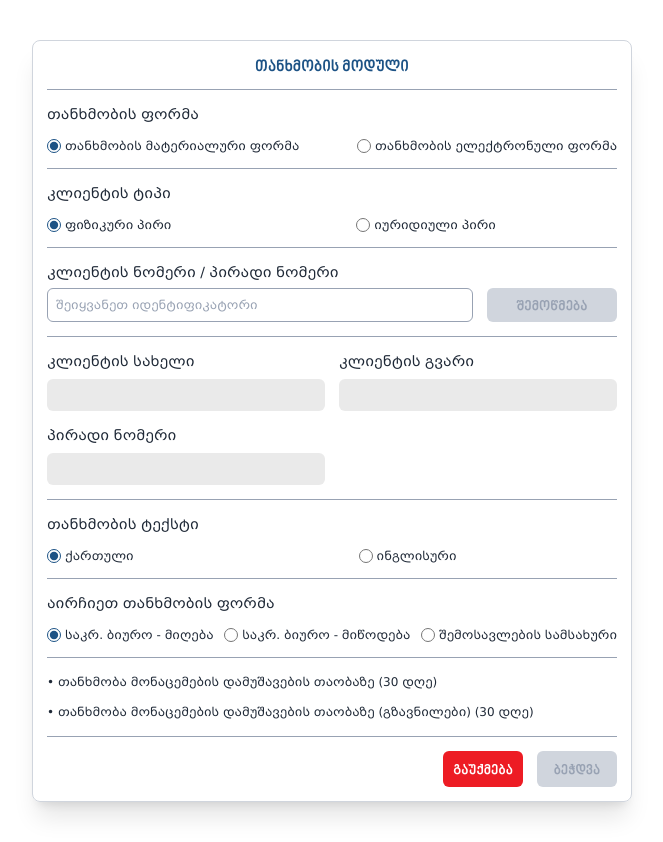
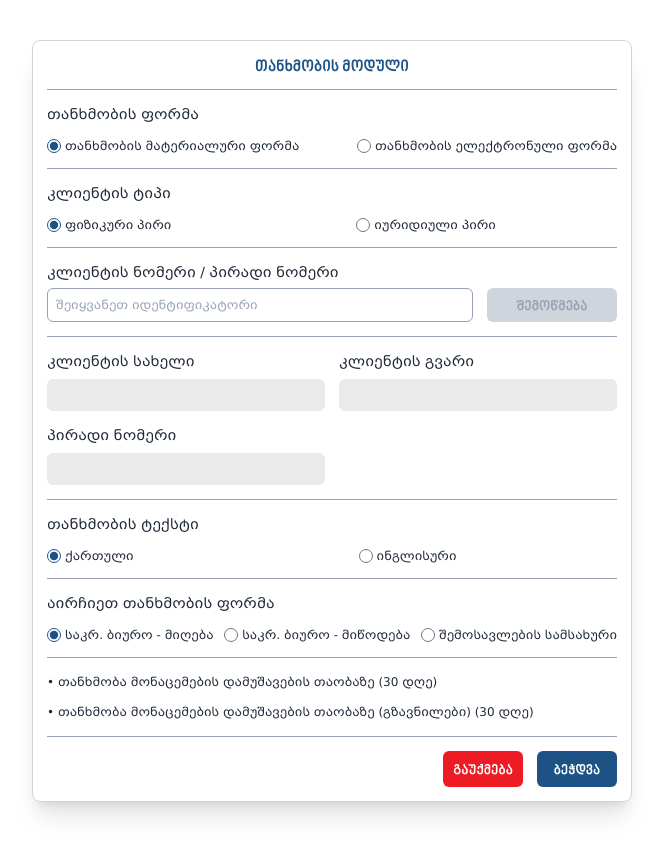
Before and after one commit to Gandobilis/catru, a Vue app: page / in a window 1280 px wide. Shown: the whole page, without its empty margins (308-971 px from the left). Built offline with nearby package versions, Linux system fonts and the light colour scheme.

Commit message:
შევსების შემდეგ ვალიდაცია დასამეტებელია.

```diff
--- a/src/composables/useUser.js
+++ b/src/composables/useUser.js
@@ -114,6 +114,13 @@ export default function useUser() {
         phoneNumber: undefined
     })
 
+    const disabled = computed(() => {
+
+    })
+    const disabledLeg = computed(() => {
+
+    })
+
     const formLang = ref('GE');
     const selectFormType = ref('CB-REC');
     const selectFormTypeLeg = ref('CB-REC');
@@ -174,8 +181,8 @@ export default function useUser() {
         notification,
         editable,
         handleClick,
-        // isNewUserValid,
-        // is_NewUserValid,
+        disabled,
+        disabledLeg,
         success
     };
 }
--- a/src/views/AgreementModule.vue
+++ b/src/views/AgreementModule.vue
@@ -18,8 +18,8 @@ const {
   notification,
   editable,
   handleClick,
-  // isNewUserValid,
-  // is_NewUserValid,
+  disabled,
+  disabledLeg,
   success
 } = useUser()
 </script>
@@ -311,18 +311,20 @@ const {
 
         <button v-if="formType === 'MT'"
                 class="send-print-button"
-                     :disabled="!user"
+                :disabled="disabled"
                 @click="handleClick"
                 v-text="'ბეჭდვა'"
         />
         <router-link v-else
                      to="/verify"
-        ><button
+        >
+          <button
               class="send-print-button"
               :disabled="!user"
-                 @click="handleClick"
+              @click="disabledLeg"
               v-text="'გაგზავნა'"
-        /></router-link>
+          />
+        </router-link>
       </div>
     </div>
 
```
Lines whose indentation alone changed are shown as unchanged.
